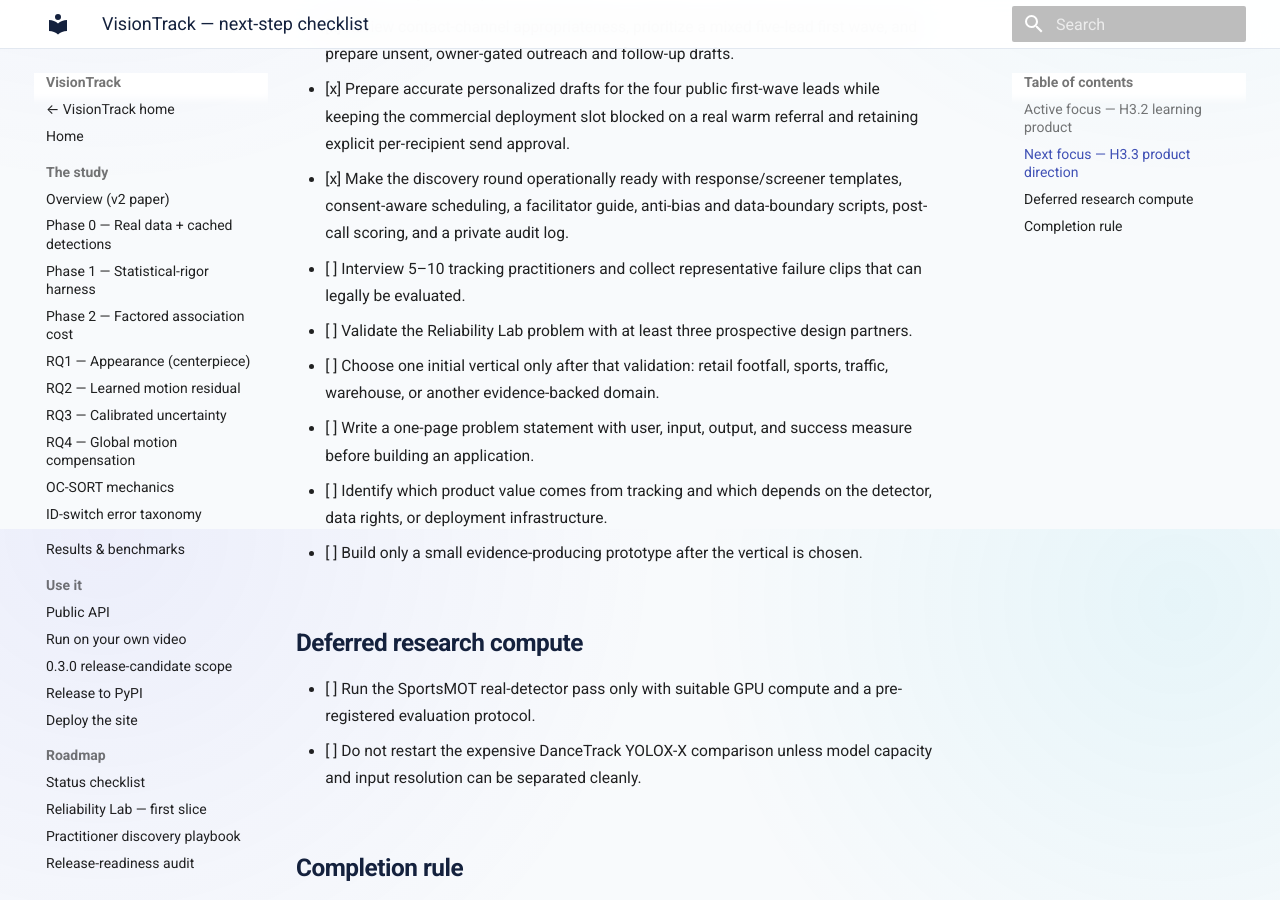
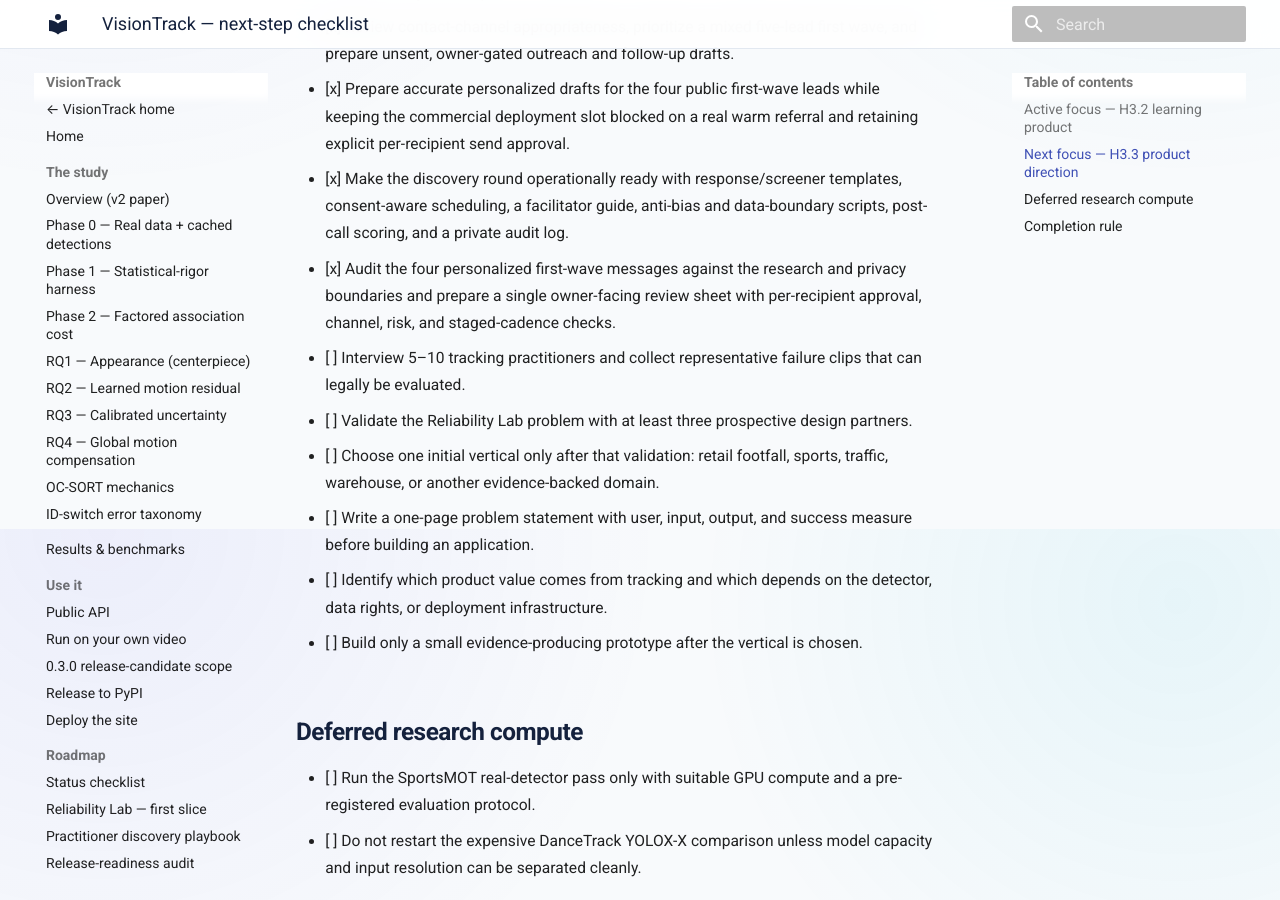
Before and after one commit to hulagerushikesh/visiontrack, an MkDocs documentation site: the page built from docs/NEXT_STEPS.md, in a window 1280 px wide and 900 px high, scrolled down 4871 px. Built offline with MkDocs 1.6.1 and Material for MkDocs 9.7.7, drawn with Linux system fonts in a browser that asks for light colours.

Commit message:
docs: add first-wave send review gate

```diff
--- a/docs/NEXT_STEPS.md
+++ b/docs/NEXT_STEPS.md
@@ -169,6 +169,9 @@
 - [x] Make the discovery round operationally ready with response/screener
       templates, consent-aware scheduling, a facilitator guide, anti-bias and
       data-boundary scripts, post-call scoring, and a private audit log.
+- [x] Audit the four personalized first-wave messages against the research and
+      privacy boundaries and prepare a single owner-facing review sheet with
+      per-recipient approval, channel, risk, and staged-cadence checks.
 - [ ] Interview 5–10 tracking practitioners and collect representative failure
       clips that can legally be evaluated.
 - [ ] Validate the Reliability Lab problem with at least three prospective
```
